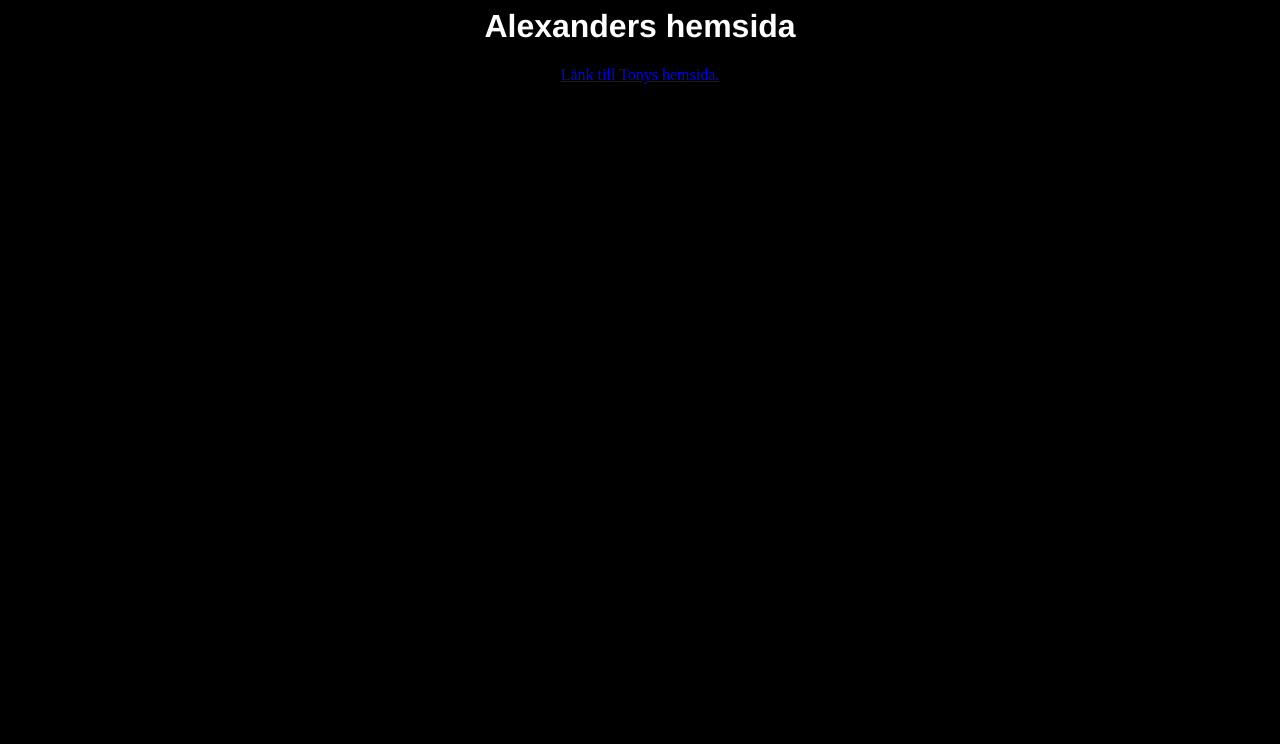
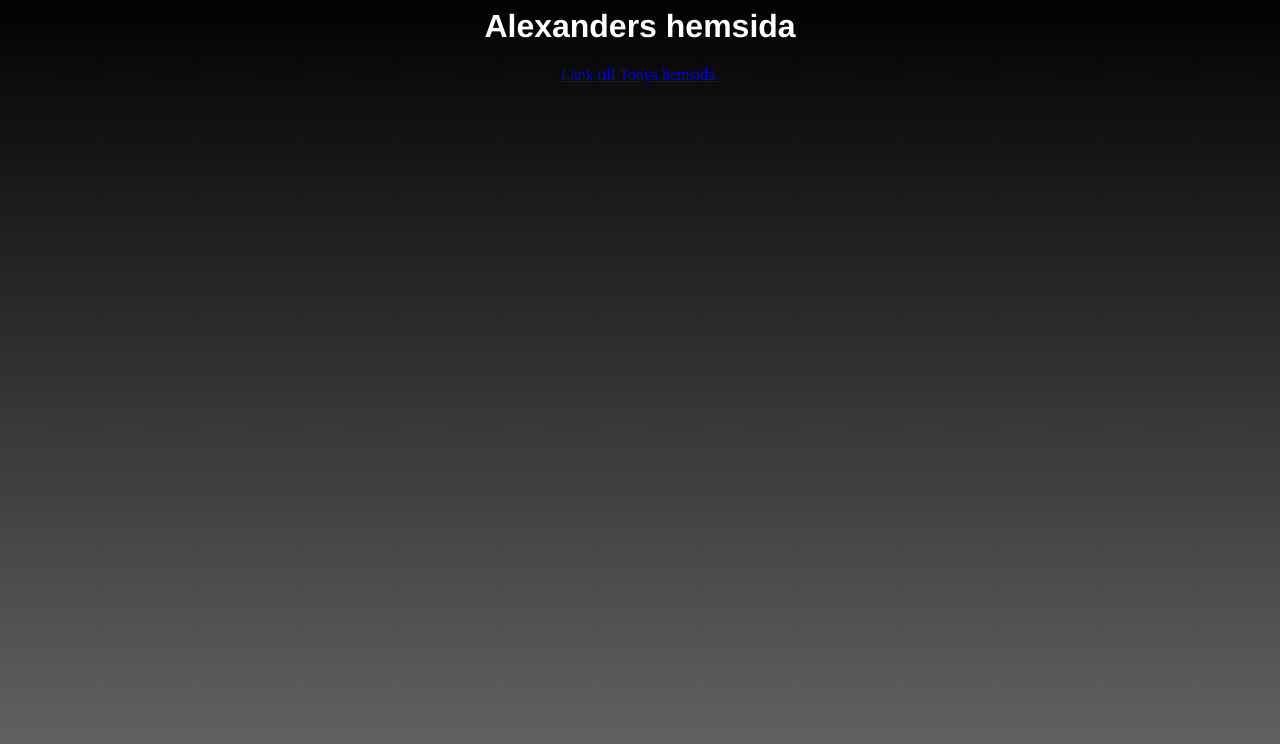
Before and after one commit to Nallexander/Hemsida-UU, a plain HTML site: page index.html in a window 1280 px wide. Drawn offline with Linux system fonts and the light colour scheme.

Commit message:
bakgrundsbild

```diff
--- a/index.html
+++ b/index.html
@@ -1,6 +1,6 @@
 <html>
 
-<body bgcolor="#000000">
+<body background="background.jpg">
 
 <center>
 
```
Also changed, not shown: background.jpg (added).
